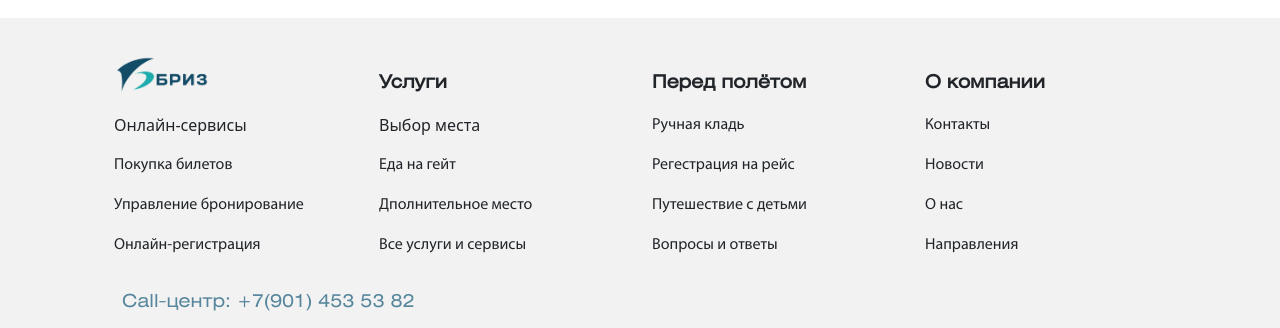
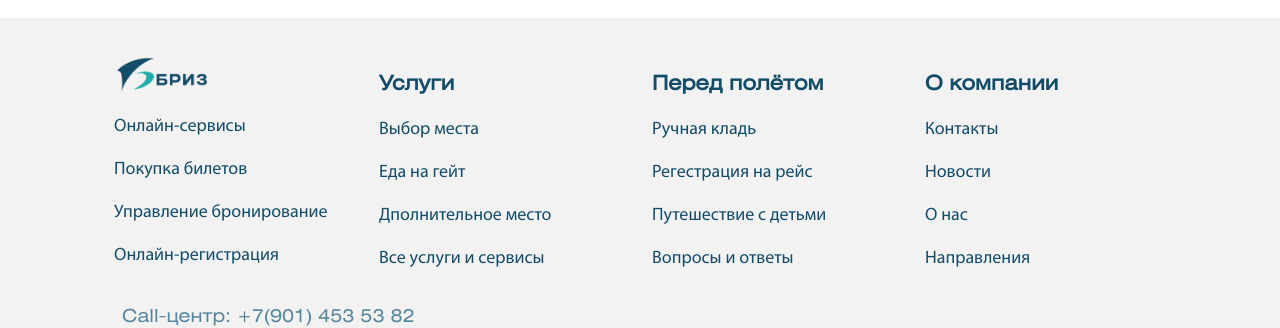
Before and after one commit to L0rdLizard/Briz, a Vue app: page / in a window 1280 px wide. Shown: the part 2443-2771 px from the top of the page. Built offline with nearby package versions, Linux system fonts and the light colour scheme.

Commit message:
fix font

```diff
--- a/src/components/Footer.vue
+++ b/src/components/Footer.vue
@@ -22,43 +22,43 @@
                         <img src="/logoBriz.png" alt="" height="56" class="d-inline-block align-text-top mb-0">
                     </div>
                     <div class=" ms-2" style="margin-top: 10px;">
-                        <a class="dropdown-item" href="#">Онлайн-сервисы</a>
-                        <a class="dropdown-item myriad" href="#">Покупка билетов</a>
-                        <a class="dropdown-item myriad" href="#">Управление бронирование</a>
-                        <a class="dropdown-item myriad" href="#">Онлайн-регистрация</a>
+                        <a class="dropdown-item myriad custom-font" href="#">Онлайн-сервисы</a>
+                        <a class="dropdown-item myriad custom-font" href="#">Покупка билетов</a>
+                        <a class="dropdown-item myriad custom-font" href="#">Управление бронирование</a>
+                        <a class="dropdown-item myriad custom-font" href="#">Онлайн-регистрация</a>
                     </div>
                 </div>
                 <div class="col">
                     <div class="mt-4">
-                        <a class="dropdown-item custom-color-text1 custom-text1 helio" href="#">Услуги</a>
+                        <a class="dropdown-item custom-text1 helio" href="#">Услуги</a>
                     </div>
                     <div class="mt-1">
-                        <a class="dropdown-item" href="#">Выбор места</a>
-                        <a class="dropdown-item myriad" href="#">Еда на гейт</a>
-                        <a class="dropdown-item myriad" href="#">Дполнительное место</a>
-                        <a class="dropdown-item myriad" href="#">Все услуги и сервисы</a>
+                        <a class="dropdown-item myriad custom-font" href="#">Выбор места</a>
+                        <a class="dropdown-item myriad custom-font" href="#">Еда на гейт</a>
+                        <a class="dropdown-item myriad custom-font" href="#">Дполнительное место</a>
+                        <a class="dropdown-item myriad custom-font" href="#">Все услуги и сервисы</a>
                     </div>
                 </div>
                 <div class="col">
                     <div class="mt-4">
-                        <a class="dropdown-item custom-color-text1 custom-text1 helio" href="#">Перед полётом</a>
+                        <a class="dropdown-item custom-text1 helio" href="#">Перед полётом</a>
                     </div>
                     <div class="mt-1">
-                        <a class="dropdown-item myriad" href="#">Ручная кладь</a>
-                        <a class="dropdown-item myriad" href="#">Регестрация на рейс</a>
-                        <a class="dropdown-item myriad" href="#">Путешествие с детьми</a>
-                        <a class="dropdown-item myriad" href="#">Вопросы и ответы</a>
+                        <a class="dropdown-item myriad custom-font" href="#">Ручная кладь</a>
+                        <a class="dropdown-item myriad custom-font" href="#">Регестрация на рейс</a>
+                        <a class="dropdown-item myriad custom-font" href="#">Путешествие с детьми</a>
+                        <a class="dropdown-item myriad custom-font" href="#">Вопросы и ответы</a>
                     </div>
                 </div>
                 <div class="col">
                     <div class="mt-4">
-                        <a class="dropdown-item custom-color-text1 custom-text1 helio" href="#">О компании</a>
+                        <a class="dropdown-item custom-text1 helio" href="#">О компании</a>
                     </div>
                     <div class="mt-1">
-                        <a class="dropdown-item myriad" href="#">Контакты</a>
-                        <a class="dropdown-item myriad" href="#">Новости</a>
-                        <a class="dropdown-item myriad" href="#">О нас</a>
-                        <a class="dropdown-item myriad" href="#">Направления</a>
+                        <a class="dropdown-item myriad custom-font" href="#">Контакты</a>
+                        <a class="dropdown-item myriad custom-font" href="#">Новости</a>
+                        <a class="dropdown-item myriad custom-font" href="#">О нас</a>
+                        <a class="dropdown-item myriad custom-font" href="#">Направления</a>
                     </div>
                 </div>
 
@@ -140,7 +140,13 @@
 }
 
 .custom-text1 {
+    font-size: 20px;
+    font-weight: 600;
+    color: #134C67;
+}
+
+.custom-font{
     font-size: 18px;
-    font-weight: 700;
+    color: #134C67;
 }
 </style>
```
